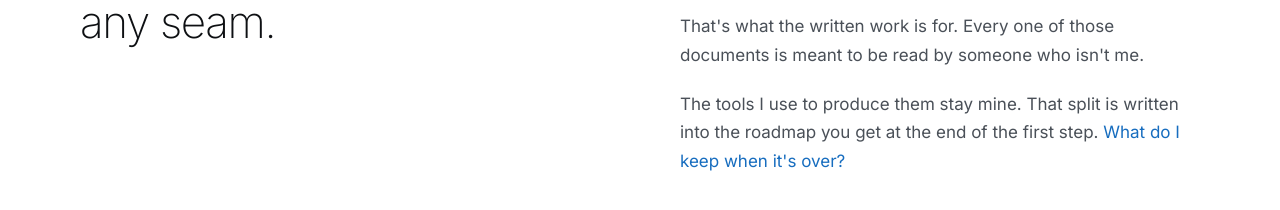
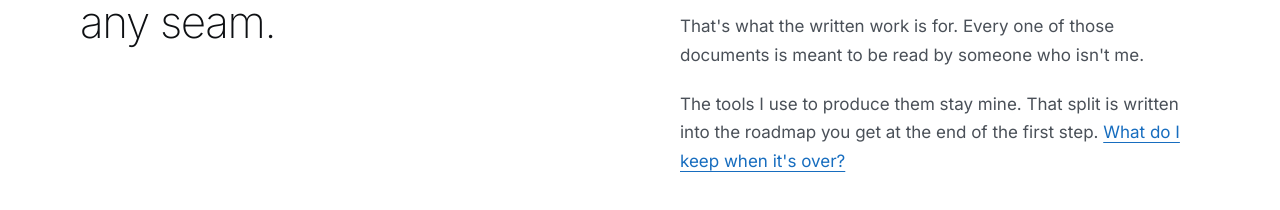
Before and after one commit to jasoncookdesign/jason-cook-design-website, a Next.js app: page /engagements in a window 1280 px wide. Shown: the part 2940-3150 px from the top of the page. Built offline with nearby package versions, Linux system fonts and the light colour scheme.

Commit message:
fix: underline the inline FAQ link at rest

```diff
--- a/components/engagements/PortabilitySection.tsx
+++ b/components/engagements/PortabilitySection.tsx
@@ -28,7 +28,7 @@ export default function PortabilitySection() {
           <p className="font-sans text-[17px] leading-[1.7] text-body">
             The tools I use to produce them stay mine. That split is written
             into the roadmap you get at the end of the first step.{" "}
-            <Link href="/#faq-11" className="text-link underline-offset-4 hover:underline">
+            <Link href="/#faq-11" className="text-link underline underline-offset-4 hover:text-accent">
               What do I keep when it&apos;s over?
             </Link>
           </p>
```
Also changed, not shown: 1 other file (tests, documents, lock files or other folders).
